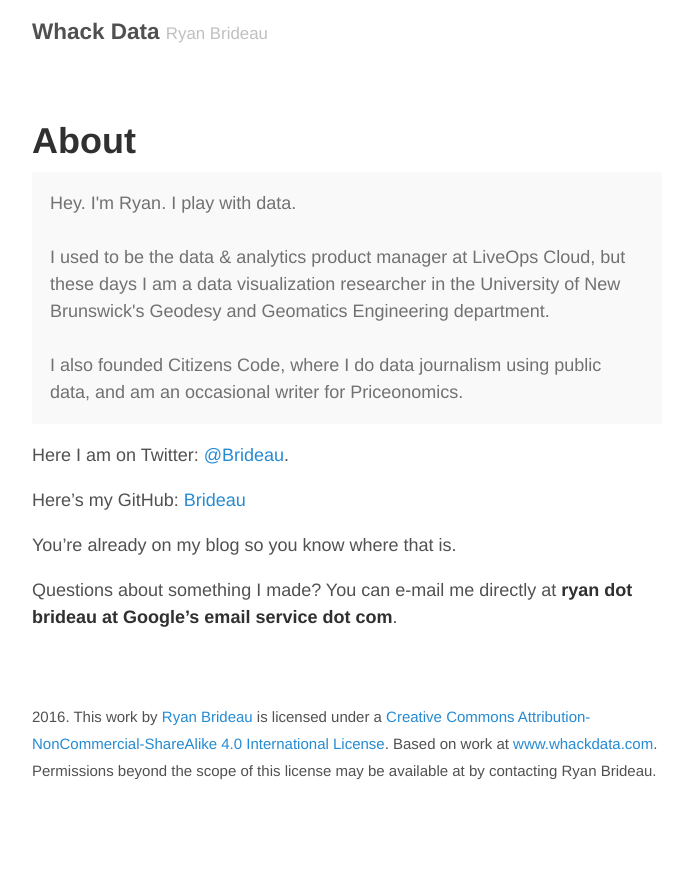
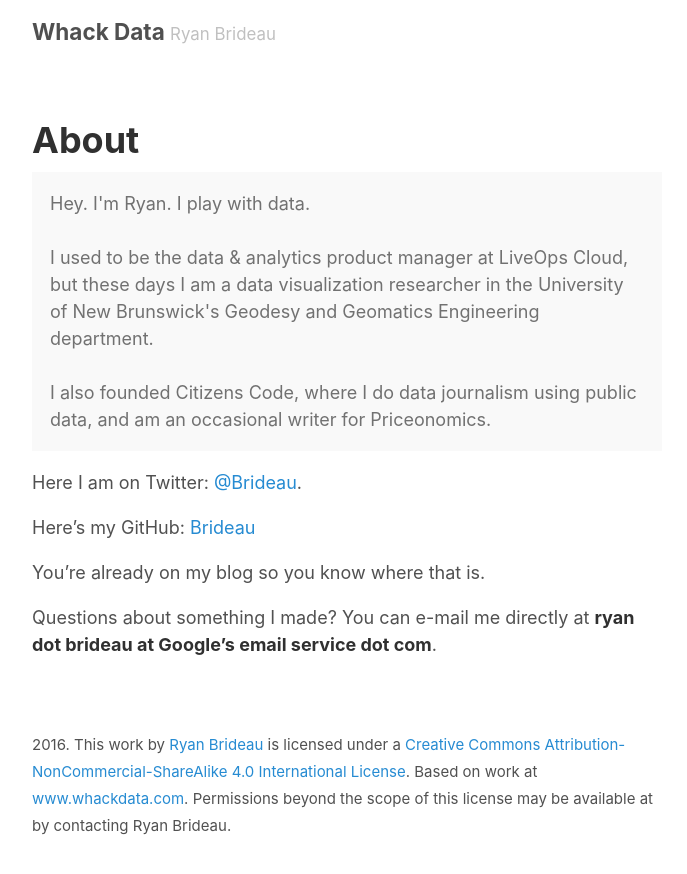
Before and after one commit to Brideau/whackdata, a Jekyll site: the page built from about.md, in a window 1280 px wide. Shown: the top 874 px of the page, without its empty margins (293-980 px from the left). Built offline with Jekyll 4.4.1, drawn with Linux system fonts in a browser that asks for light colours.

Commit message:
put new font family to use

```diff
--- a/_sass/_base.scss
+++ b/_sass/_base.scss
@@ -15,7 +15,7 @@ body {
 }
 
 html {
-  font-family: "Helvetica Neue", Helvetica, Arial, sans-serif;
+  font-family: $font-family;
   font-size: 16px;
   line-height: 1.5;
 
```
